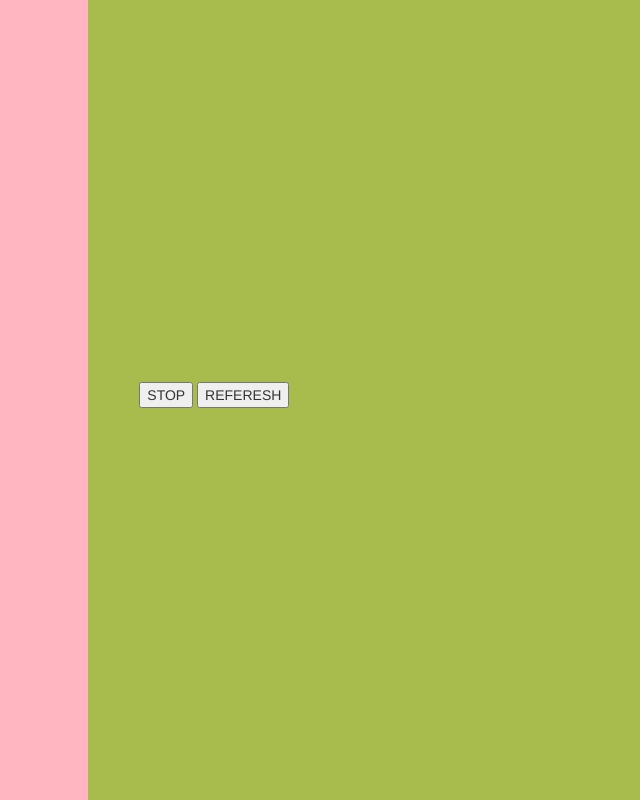
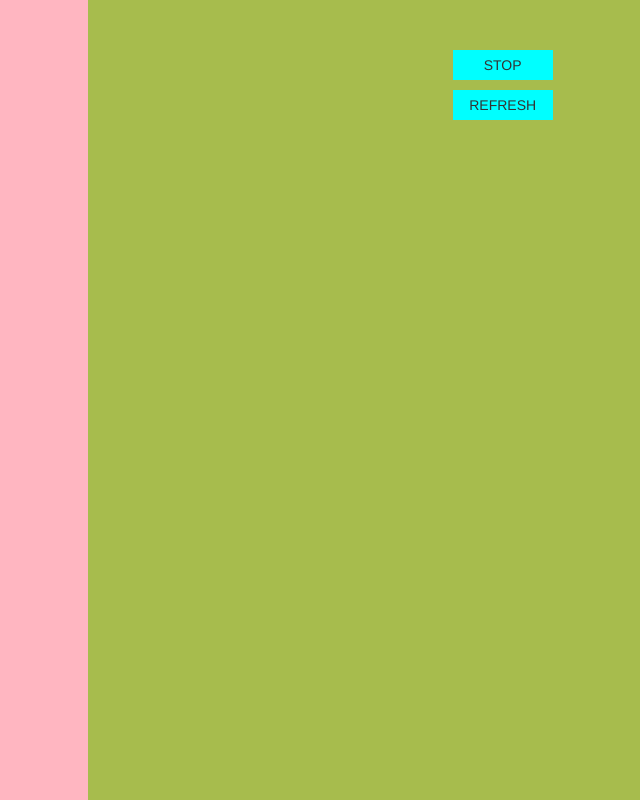
Before and after one commit to shirbywang/AthenaHacks2017, a plain HTML site: page mainproduct/index.html in a window 1280 px wide. Shown: the whole page, without its empty margins (339-979 px from the left). Drawn offline with nearby package versions, Linux system fonts and the light colour scheme.

Commit message:
buttons are prettier

```diff
--- a/mainproduct/index.html
+++ b/mainproduct/index.html
@@ -28,8 +28,9 @@
             </div>
 
             <div id="game" class="col-sm-8 text-center">
-                <button onclick="myGameArea.stop()">STOP</button>
-                <button onclick="refreshGame()">REFERESH</button></div>
+                <p id="stopbutton" onclick="myGameArea.stop()">STOP</p>
+                <p id="refresh" onclick="refreshGame()">REFRESH</p>
+            </div>
         </div>
     </div>
 
--- a/mainproduct/style.css
+++ b/mainproduct/style.css
@@ -32,3 +32,15 @@ body {
 #game {
     background-color: #a7bc4d;
 }
+
+#stopbutton,
+#refresh {
+    margin-left: 350px;
+    background-color: aqua;
+    width: 100px;
+    padding: 5px 10px;
+}
+
+#stopbutton {
+    margin-top: 50px;
+}
```
